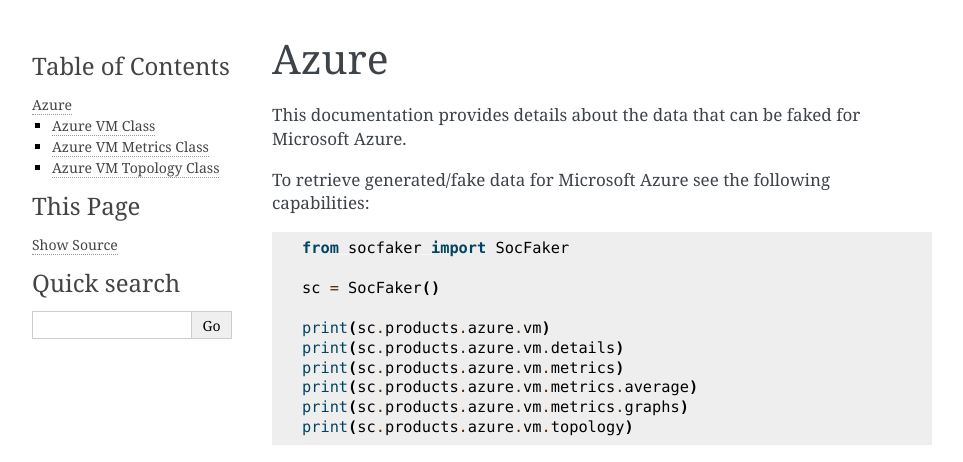
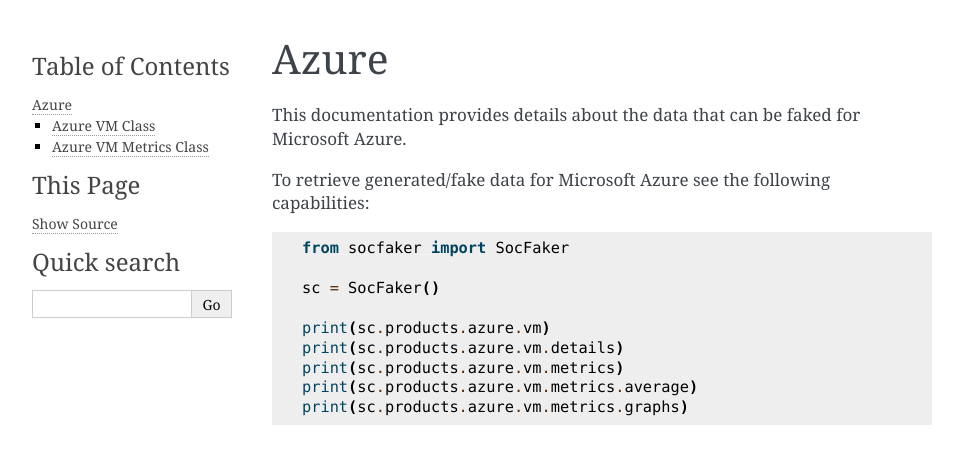
Before and after one commit to swimlane/soc-faker, a Sphinx documentation site: the page built from docs/source/faker/azure.md, in a window 1280 px wide. Shown: the top 462 px of the page, without its empty margins (148-1111 px from the left). Built offline with Sphinx 7.4.7, drawn with Linux system fonts in a browser that asks for light colours; the version number is read from the project's files by our own code; some of the changed text lies outside the part shown.

Commit message:
updating documentation

````diff
--- a/docs/source/faker/azure.md
+++ b/docs/source/faker/azure.md
@@ -15,7 +15,6 @@
 print(sc.products.azure.vm.metrics)
 print(sc.products.azure.vm.metrics.average)
 print(sc.products.azure.vm.metrics.graphs)
-print(sc.products.azure.vm.topology)
 ```
 
 ## Azure VM Class
@@ -33,11 +32,3 @@
    :members:
    :undoc-members:
 ```
-
-## Azure VM Topology Class
-
-```eval_rst
-.. automodule:: socfaker.azurevmtopology
-   :members:
-   :undoc-members:
-```
````
Also changed, not shown: README.md (+0 -2 lines), 1 other file.
